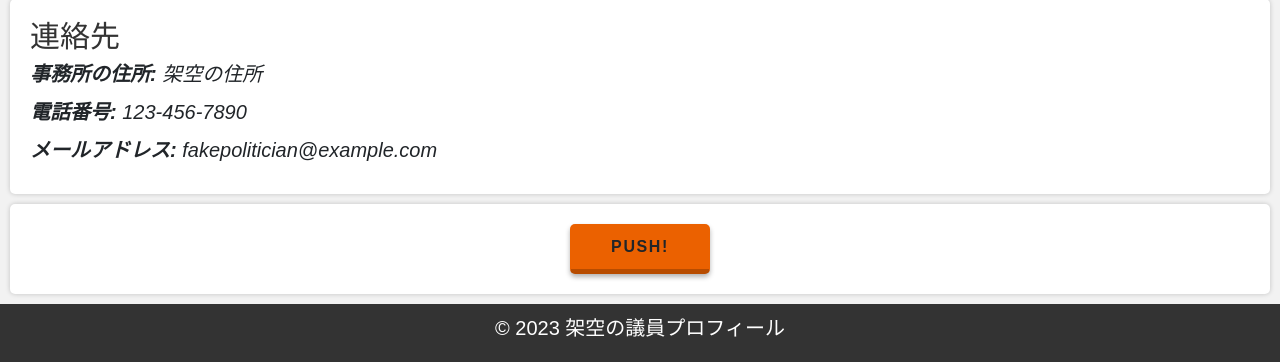
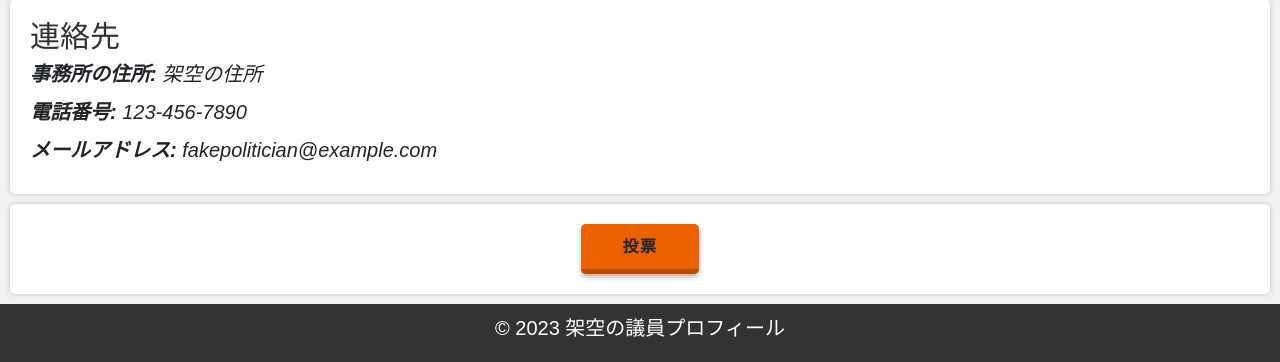
Before and after one commit to Moyashi911/Struffle3, a Flask app: page /candidate_naiyo1 in a window 1280 px wide. Shown: the part 899-1261 px from the top of the page. Run offline with Flask 3, Linux system fonts and the light colour scheme; some libraries are stand-ins or nearby versions.

Commit message:
投票ボタン

```diff
--- a/templates/candidate_naiyo1.html
+++ b/templates/candidate_naiyo1.html
@@ -166,7 +166,7 @@
         </address>
     </section>
     <section class="vote">
-        <a href="/vote/1" class="btn btn--orange btn--cubic btn--shadow">PUSH!</a>
+        <a href="/vote/1" class="btn btn--orange btn--cubic btn--shadow">投票</a>
     </section>
     <footer>
         <p>&copy; 2023 架空の議員プロフィール</p>
--- a/templates/candidate_naiyo2.html
+++ b/templates/candidate_naiyo2.html
@@ -166,7 +166,7 @@
         </address>
     </section>
     <section class="vote">
-        <a href="/vote/2" class="btn btn--orange btn--cubic btn--shadow">PUSH!</a>
+        <a href="/vote/2" class="btn btn--orange btn--cubic btn--shadow">投票</a>
     </section>
     <footer>
         <p>&copy; 2023 架空の議員プロフィール</p>
```
